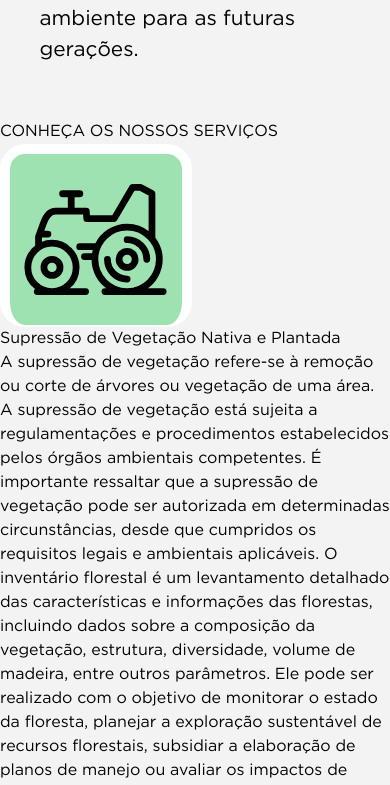
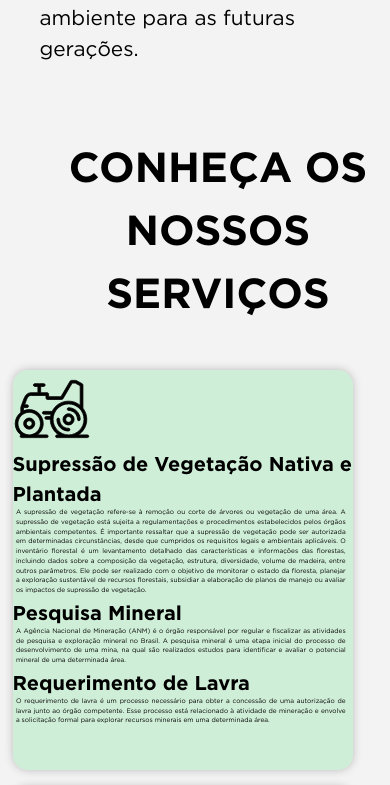
Before and after one commit to LucasBarbosaDaSilva/Vekotec-project, a React (Create React App) app: page / in a window 390 px wide. Shown: the part 764-1549 px from the top of the page. Built offline with nearby package versions, Linux system fonts and the light colour scheme.

Commit message:
Estilizando services cards

```diff
--- a/src/components/ServiceCarousel.js
+++ b/src/components/ServiceCarousel.js
@@ -14,12 +14,14 @@ function ServiceCarousel() {
               alt={service.name}
               className="service-icon"
             />
+            <div className="service-content-map-div">
               {service.content.map((content) => (
                 <div key={content.title} className="service-content-div">
                   <h2>{content.title}</h2>
                   <p>{content.text}</p>
                 </div>
               ))}
+            </div>
           </div>
         ))}
       </div>
--- a/src/css/service-carousel.css
+++ b/src/css/service-carousel.css
@@ -1,42 +1,59 @@
 @media only screen and (max-width: 480px) {
-  #services h1 {
+  #services {
+    width: 100%;
+    display: grid;
+    grid-template-columns: repeat(auto-fill, 365px);
+    grid-template-rows: 1fr 1fr;
+    align-items: center;
+    justify-items: center;
+    height: 100%;
+  }
+
+  .service-card {
+    background-color: #83e49d52;
+    width: 340px;
+    height: 400px;
+    margin-bottom: 2vh;
+    border-radius: 15px;
+    box-shadow: rgb(189, 187, 187) 0px 0px 8px 0px;
+  }
+
+  .service-card:hover {
+    transform: scale(1.05);
+  }
+
+  #service-title-h1 {
     text-align: center;
-    font-size: 20px;
-    font-weight: 600;
     margin: 0.5ch;
+    margin-left: 2ch ;
+    margin-bottom: 1.5ch;
+    font-size: 42px;
+    font-weight: 900;
+  }
+
+  .service-icon {
+    width: 23%;
+  }
+  .service-icon:hover {
+    transform: scale(1.05);
+  }
+
+  .service-div {
+    padding: 2%;
 
   }
 
-  .service-icon {
-    border: 10px solid white;
-    border-bottom: 2px solid white;
-    border-radius: 25px;
-    background-color: #9fe2b1;
-    padding: 1ch;
-  }
-  .service-icon:hover {
-    transform: scale(1.2);
+  .service-content-div h2 {
+    font-size: 20px;
+    font-weight: 700;
   }
 
-  .service-div {
-    position: relative;
-    background-color: #9fe2b1;
-    border: 15px solid white;
-    border-radius: 20px;
-    padding: 1ch;
-    height: 20dvh;
-    text-align: center;
-  }
-
-  .service-div h2 {
-    position: absolute;
-    font-size: 14px;
-    text-align: left;
-    top: 50%;
-    width: 80%;
-    left: 50%;
-    transform: translate(-50%, -50%);
-    font-weight: 700;
+  .service-content-div  p {
+    font-size: 6.5px;
+    text-align: justify;
+    margin-bottom: 0.3%;
+    padding-left: 1%;
+    padding-right: 2%;
   }
 }
 
@@ -128,7 +145,7 @@
   #services {
     width: 100%;
     display: grid;
-    grid-template-columns: 1fr 1fr 1fr 1fr 1fr;
+    grid-template-columns: repeat(auto-fill, 365px);
     grid-template-rows: 1fr 1fr;
     align-items: center;
     justify-items: center;
@@ -140,6 +157,13 @@
     width: 340px;
     height: 400px;
     margin-bottom: 2vh;
+    border-radius: 15px;
+    padding: 2px;
+    box-shadow: rgb(189, 187, 187) 0px 0px 8px 0px;
+  }
+
+  .service-card:hover {
+    transform: scale(1.05);
   }
 
   #service-title-h1 {
@@ -152,7 +176,8 @@
   }
 
   .service-icon {
-    width: 23%;
+    width: 18%;
+
   }
   .service-icon:hover {
     transform: scale(1.05);
@@ -160,6 +185,11 @@
 
   .service-div {
     padding: 2%;
+
+  }
+
+  .service-content-map-div {
+    padding: 12px;
 
   }
 
```
Also changed, not shown: src/css/img/VekoTec-colored-logo-2.png (added), src/css/img/VekoTec-colored-logo.png. Lines whose indentation alone changed are shown as unchanged.
